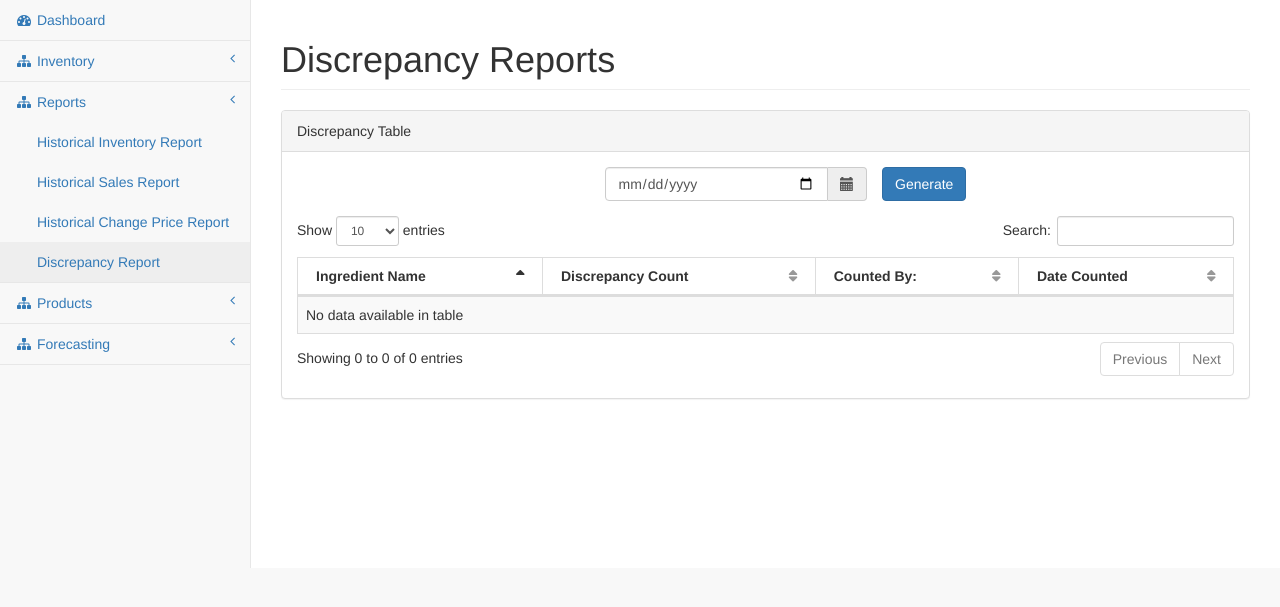
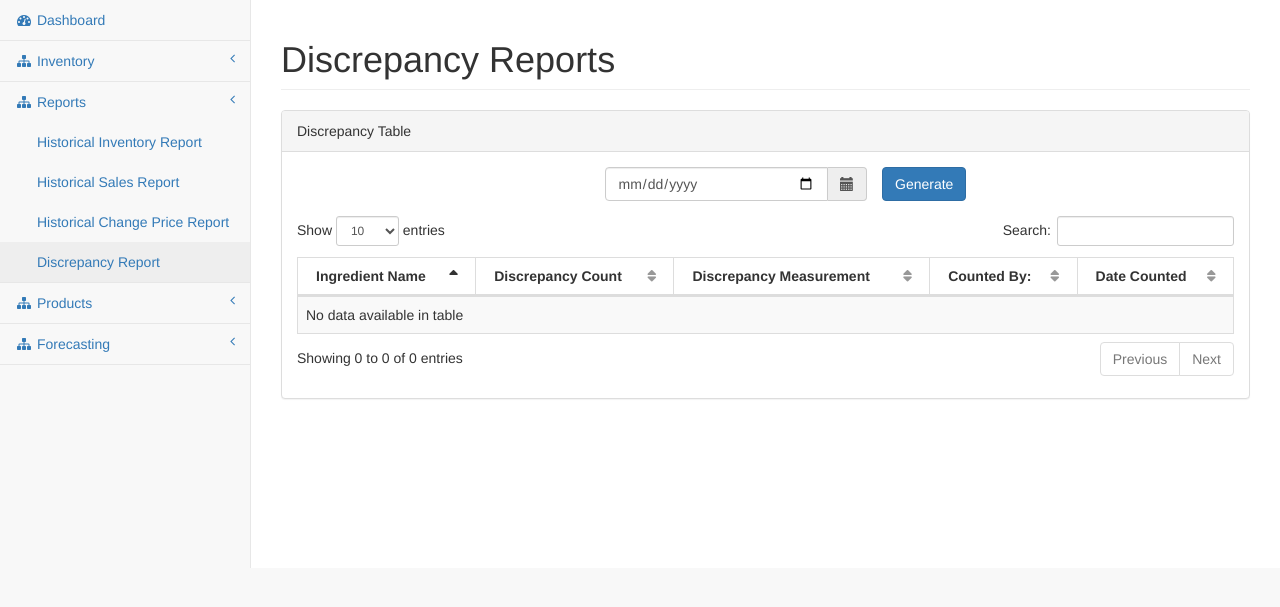
Before and after one commit to donmachadafarm/Burzillian, a PHP site: page /Burzillian/discrepancyreport.php in a window 1280 px wide; the page is wider, and only the part inside the window is pictured. Shown: the part 51-658 px from the top of that part. Run offline with PHP 8.4, Linux system fonts and the light colour scheme; the visitor is signed in with stand-in values (Sample User, id 1); some web fonts are replaced.

Commit message:
sales report and discrepancy

```diff
--- a/discrepancyreport.php
+++ b/discrepancyreport.php
@@ -47,6 +47,7 @@
                                 <tr>
                                     <th>Ingredient Name</th>
                                     <th>Discrepancy Count</th>
+                                    <th>Discrepancy Measurement</th>
                                     <th>Counted By:</th>
                                     <th>Date Counted</th>
                                 </tr>
@@ -86,7 +87,7 @@
                                     //           FROM input_physical_count
                                     //           WHERE input_physical_count.date = $_SESSION['from_date_desc']";
 
-                                    $query = "SELECT ingredient.ingName AS 'ingname', discrepancy.discrepancyCount AS 'count', users.fullName AS 'user', discrepancy.checkedDate AS 'date'
+                                    $query = "SELECT ingredient.ingName AS 'ingname', discrepancy.discrepancyCount AS 'count', users.fullName AS 'user', discrepancy.checkedDate AS 'date', ingredient.measurement AS 'measurement'
                                             FROM discrepancy
                                             JOIN ingredient ON discrepancy.ingID = ingredient.ingID
                                             JOIN users ON discrepancy.checkerUser = users.userID
@@ -102,6 +103,7 @@
                                           // echo "<td>{$row['fullname']}</td>";
                                           echo "<td>{$row['ingname']}</td>";
                                           echo "<td>{$row['count']}</td>";
+                                          echo "<td>{$row['measurement']}</td>";
                                           echo "<td>{$row['user']}</td>";
                                           echo "<td>{$row['date']}</td>";
                                       echo '</tr>';
--- a/viewSalesReport.php
+++ b/viewSalesReport.php
@@ -45,7 +45,7 @@
 ON R.salesID = S.salesID
 WHERE S.salesDate BETWEEN
 '".$_SESSION['from_date']."' AND '".$_SESSION['to_date']."'
-GROUP BY R.prodName, S.salesDate;";
+ORDER BY product;";
                                 $result=mysqli_query($conn,$query);
                                 while($row=mysqli_fetch_array($result)){
                                     $price = $row['price'];
```
